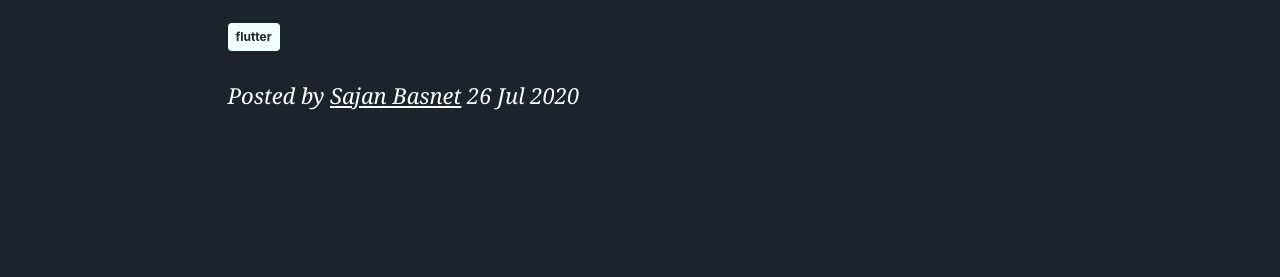
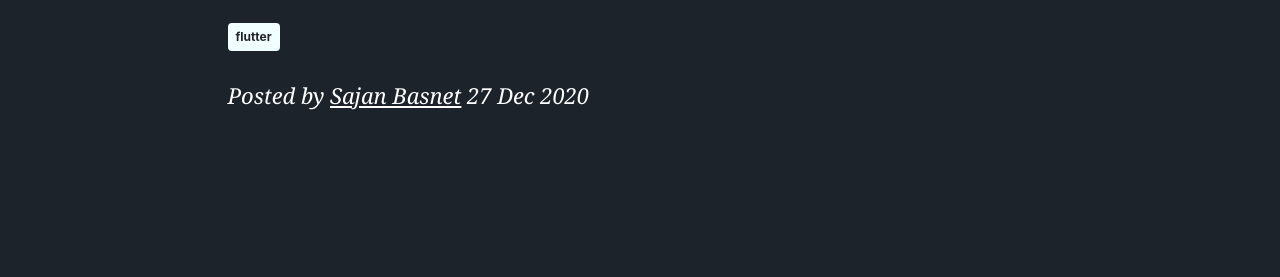
Before and after one commit to developerBlogs/developerBlogs.github.io, a Jekyll site: the page built from _posts/2020-12-27-learning_flutter_day_1.md, in a window 1280 px wide and 900 px high. Shown: the part 408-685 px from the top of the window. Built offline with Jekyll 4.4.1, drawn with Linux system fonts in a browser that asks for light colours; emoji names are drawn with the system emoji font; comment, search, counter and statistics services are not loaded.

Commit message:
changed blog post date

```diff
--- a/_posts/2020-12-27-learning_flutter_day_1.md
+++ b/_posts/2020-12-27-learning_flutter_day_1.md
@@ -1,7 +1,7 @@
 ---
 layout: post
 title: LEARNING FLUTTER (DAY 1)
-date: 2020-07-26 11:25
+date: 2020-12-27 11:25
 category: flutter
 author: Sajan Basnet
 tags: flutter
```
